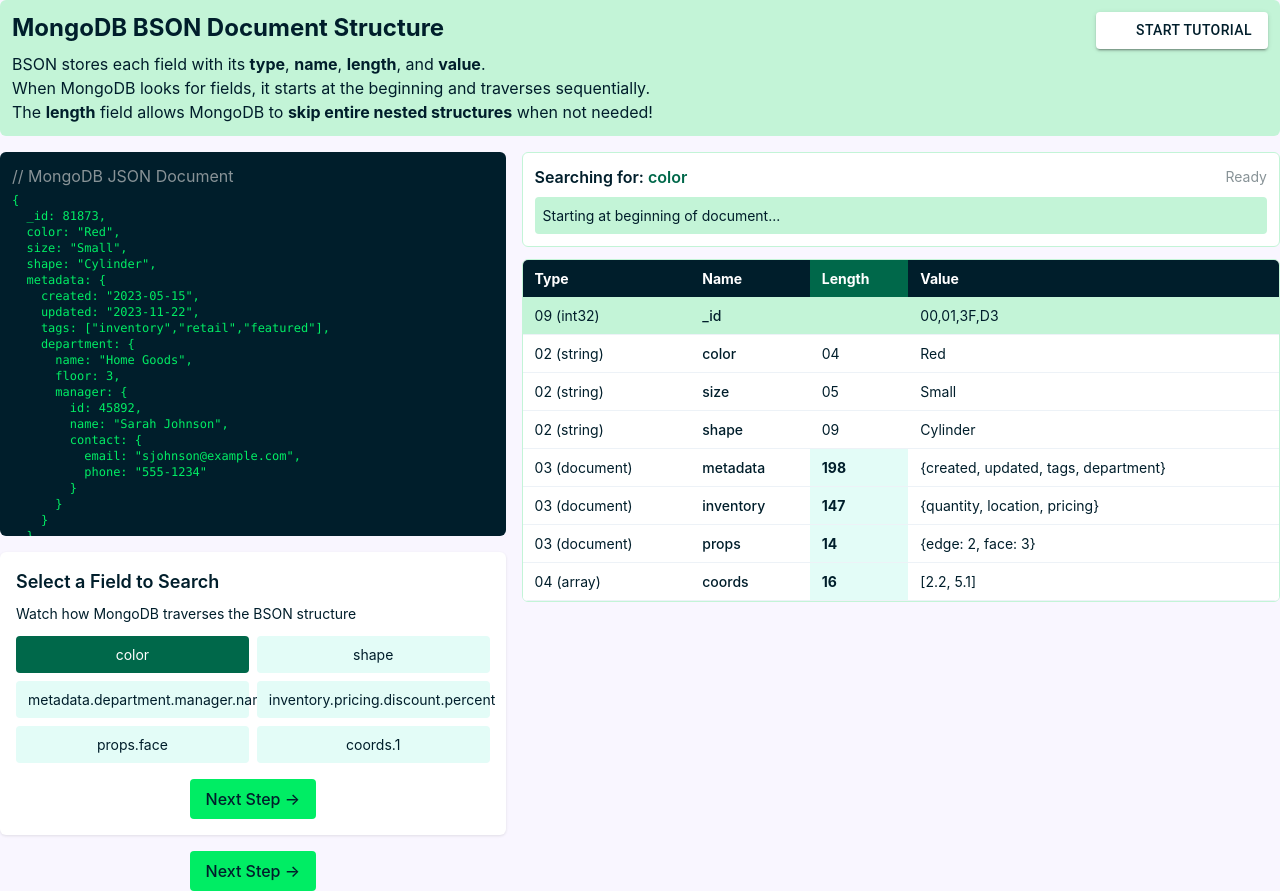
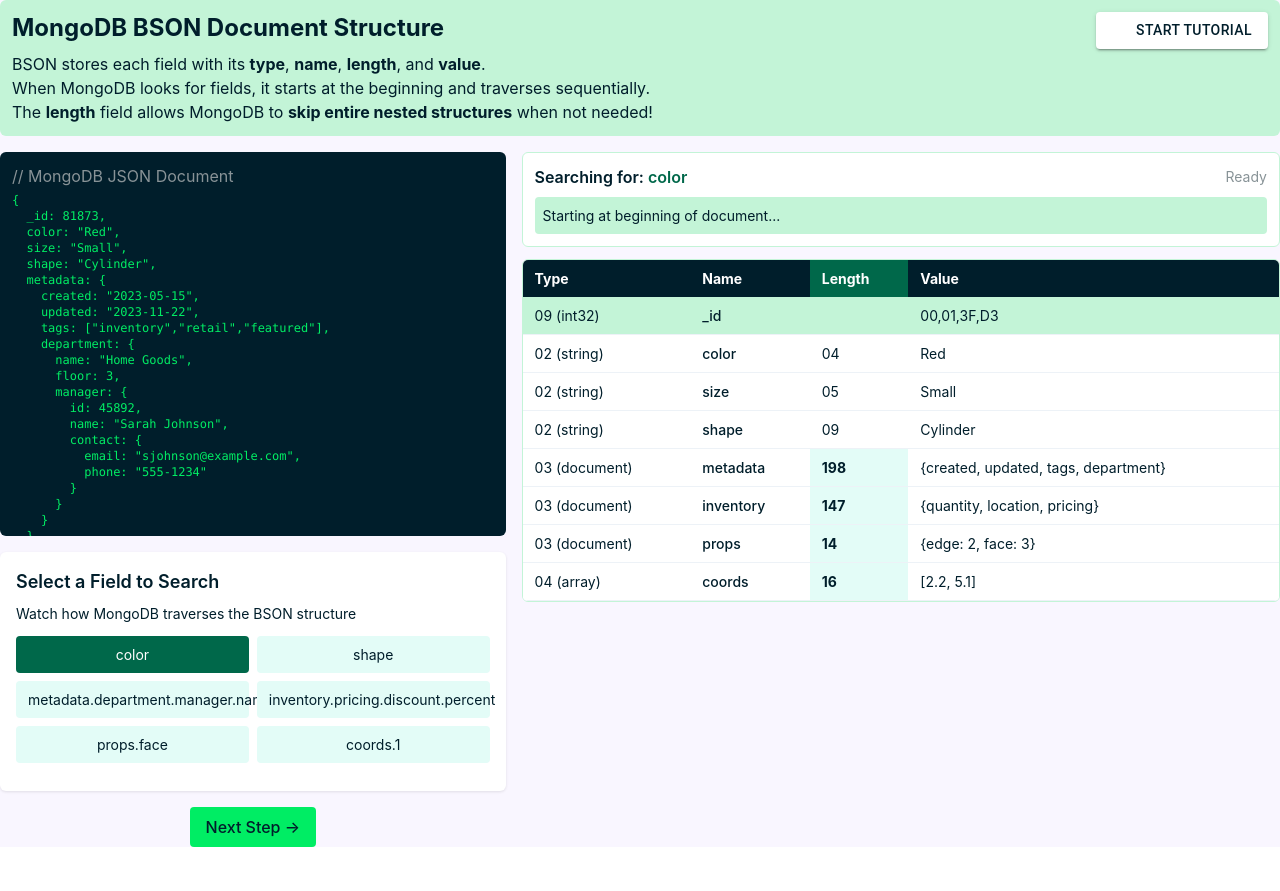
Before and after one commit to mrlynn/bson-explainer, a React (Create React App) app: page / in a window 1280 px wide. After the commit the page ends 847 px from the top, so only its background shows below. Built offline with nearby package versions, Linux system fonts and the light colour scheme; some icons are missing.

Commit message:
remove extra next step

```diff
--- a/src/App.js
+++ b/src/App.js
@@ -494,22 +494,6 @@
                   </button>
                 ))}
               </div>
-
-              {/* Manual step navigation */}
-              <div className="flex justify-center mt-4">
-                <button
-                  onClick={nextStep}
-                  style={{
-                    padding: '0.5rem 1rem',
-                    backgroundColor: mongoColors.green,
-                    color: mongoColors.darkGreen,
-                    fontWeight: 500,
-                    borderRadius: '0.25rem'
-                  }}
-                >
-                  Next Step →
-                </button>
-              </div>
             </div>
           </Tooltip>
 
```
